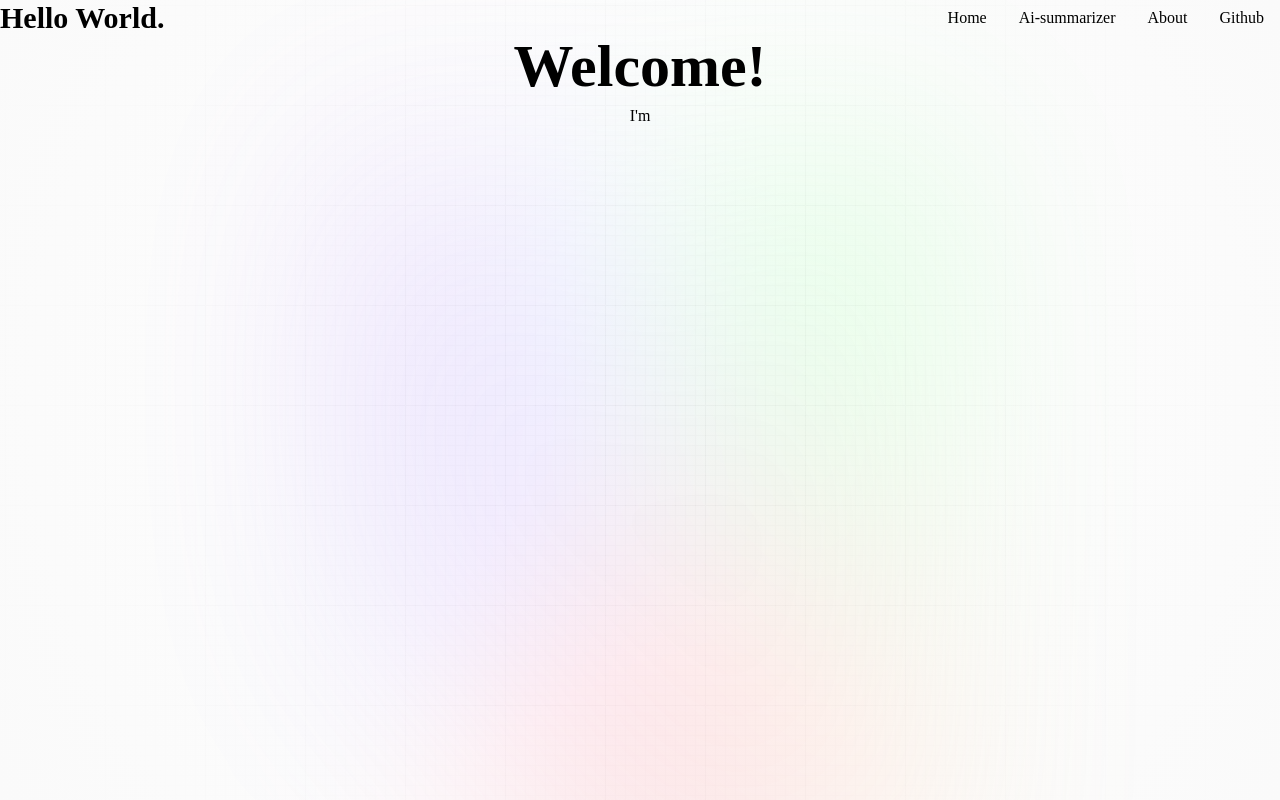
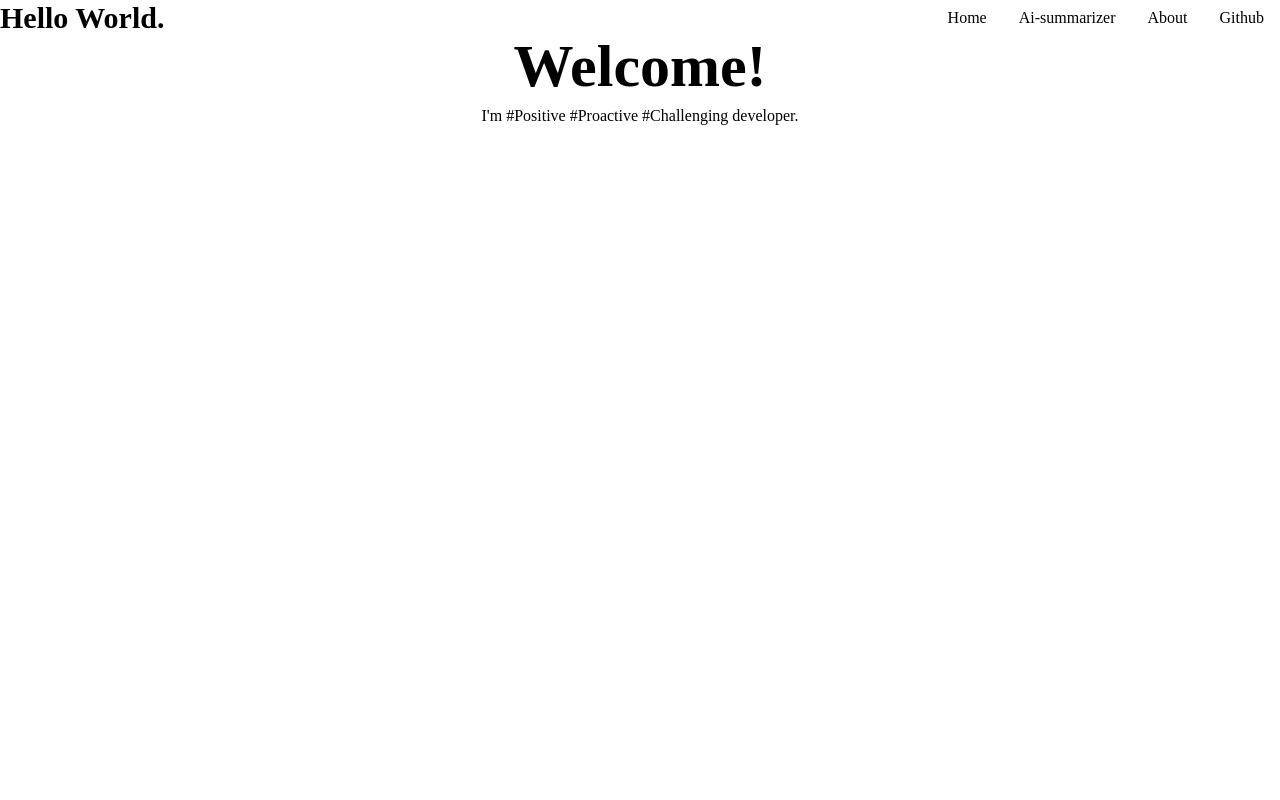
Before and after one commit to ista1024/ista1024.github.io, a Next.js app: page / in a window 1280 px wide. Built offline with nearby package versions, Linux system fonts and the light colour scheme.

Commit message:
remove gradient grid background from other creator  - remove grid  - remove doubled gradient  - changed radial to linear and color

```diff
--- a/app/about/page.tsx
+++ b/app/about/page.tsx
@@ -3,10 +3,7 @@ import Link from 'next/link'
 export default function About() {
   return (
     <div>
-      <div className="main">
-        <div className="gradient" />
-      </div>
-      <div className="app">
+      <div className="contents">
         <h1 className="head_text">About</h1>
         Back to <Link href="/">Home</Link>
       </div>
--- a/app/aisummarizer/page.tsx
+++ b/app/aisummarizer/page.tsx
@@ -6,10 +6,7 @@ import Hero from '@/components/hero'
 export default function Aisummarizer() {
   return (
     <div>
-      <div className="main">
-        <div className="gradient" />
-      </div>
-      <div className="app">
+      <div className="contents">
         <Hero />
         <Demo />
       </div>
--- a/app/layout.tsx
+++ b/app/layout.tsx
@@ -19,7 +19,7 @@ export default function RootLayout({
       <body>
         <Provider store={store}>
           <ThemeProvider attribute="class" defaultTheme="system" enableSystem>
-            <div className="contents">
+            <div className="app">
               <Navbar />
               {children}
             </div>
--- a/app/page.tsx
+++ b/app/page.tsx
@@ -1,14 +1,10 @@
-import Link from 'next/link'
 
 export default function Home() {
   return (
     <main>
-      <div className="main">
-        <div className="gradient" />
-      </div>
-      <div className="app">
+      <div className="contents">
         <h1 className="text-6xl font-bold">Welcome!</h1>
-        <p className='mt-2'>I'm </p>
+        <p className='mt-2'>I'm #Positive #Proactive #Challenging developer.</p>
       </div>
     </main>
   )
--- a/styles/globals.css
+++ b/styles/globals.css
@@ -2,75 +2,8 @@
 @tailwind components;
 @tailwind utilities;
 
-/*
-  Note: The styles for this gradient grid background is heavily inspired by the creator of this amazing site (https://dub.sh) – all credits go to them!
-*/
-
-.contents {
-  width: 100vw;
-  min-height: 100vh;
-  justify-content: center;
-}
-
-.contents:before {
-  background: radial-gradient(circle, rgba(2, 0, 36, 0) 0, #fafafa 100%);
-  position: absolute;
-  content: "";
-  z-index: -11;
-  width: 100%;
-  height: 100%;
-  top: 0;
-}
-
-.contents:after {
-  content: "";
-  background-image: url("/grid.svg");
-  z-index: -12;
-  position: absolute;
-  width: 100%;
-  height: 100%;
-  top: 0;
-  opacity: 0.4;
-  filter: invert(1);
-}
-
-.main {
-  width: 100vw;
-  min-height: 100vh;
-  position: fixed;
-  display: flex;
-  justify-content: center;
-  padding: 120px 24px 160px 24px;
-  pointer-events: none;
-}
-
-.gradient {
-  height: fit-content;
-  z-index: 3;
-  width: 100%;
-  max-width: 640px;
-  background-image: radial-gradient(
-      at 27% 37%,
-      hsla(215, 98%, 61%, 1) 0px,
-      transparent 0%
-    ),
-    radial-gradient(at 97% 21%, hsla(125, 98%, 72%, 1) 0px, transparent 50%),
-    radial-gradient(at 52% 99%, hsla(354, 98%, 61%, 1) 0px, transparent 50%),
-    radial-gradient(at 10% 29%, hsla(256, 96%, 67%, 1) 0px, transparent 50%),
-    radial-gradient(at 97% 96%, hsla(38, 60%, 74%, 1) 0px, transparent 50%),
-    radial-gradient(at 33% 50%, hsla(222, 67%, 73%, 1) 0px, transparent 50%),
-    radial-gradient(at 79% 53%, hsla(343, 68%, 79%, 1) 0px, transparent 50%);
-  position: absolute;
-  content: "";
-  width: 100%;
-  height: 100%;
-  filter: blur(100px) saturate(150%);
-  top: 80px;
-  opacity: 0.15;
-}
-
 @media screen and (max-width: 640px) {
-  .main {
+  .contents {
     padding: 0;
   }
 }
@@ -78,6 +11,10 @@
 /* Tailwind Styles */
 
 .app {
+  @apply bg-white dark:bg-slate-800 w-screen min-h-screen justify-center
+}
+
+.contents {
   @apply relative z-10 flex justify-center items-center flex-col max-w-7xl mx-auto sm:px-16 px-6;
 }
 
```
Also changed, not shown: public/grid.svg (deleted).
